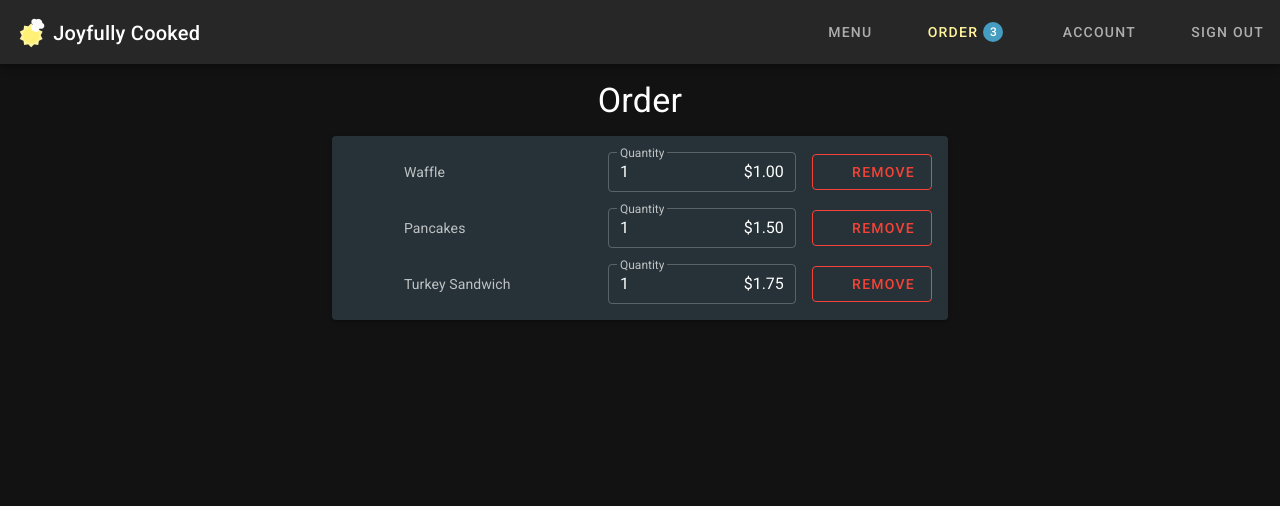
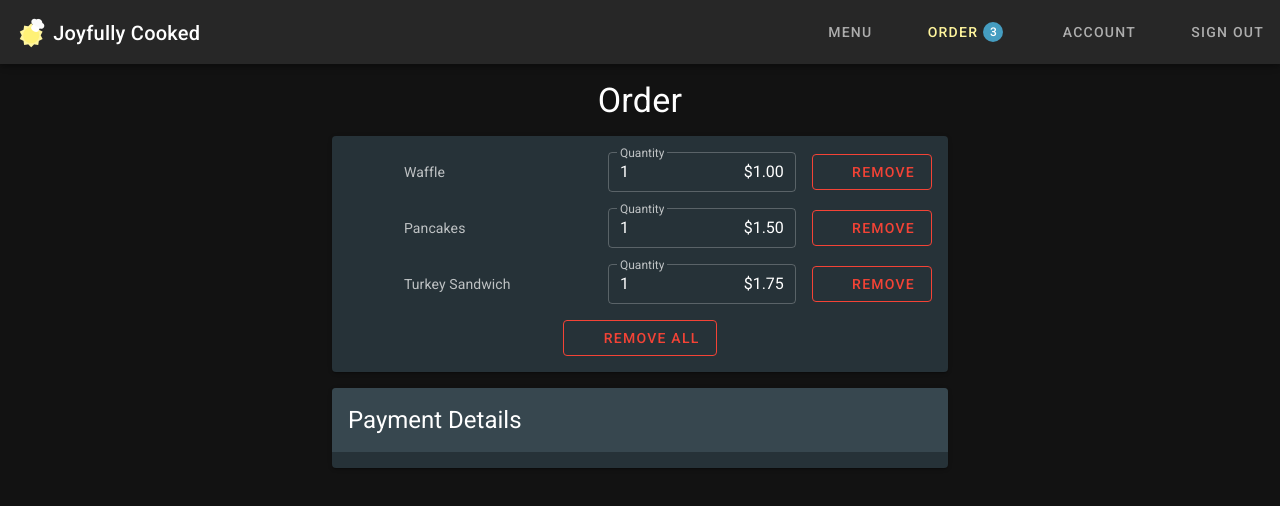
Before and after one commit to wdmatthews/joyfully-cooked, a Nuxt app: page /order in a window 1280 px wide. Shown: the top 506 px of the page. Built offline with nearby package versions, Linux system fonts and the light colour scheme.

Commit message:
Started payment details and added a remove all items from order button

```diff
--- a/pages/order.vue
+++ b/pages/order.vue
@@ -5,19 +5,19 @@
     </h1>
     <v-row
       no-gutters
-      justify="center"
       class="pa-2"
+      style="flex-direction: column;"
     >
       <v-col
         cols="12"
         md="6"
-        class="pa-2"
+        class="mx-auto pa-2"
       >
         <v-card color="blue-grey darken-4">
           <v-card-text class="pa-2">
             <div
-              v-show="items.length === 0"
-              class="pa-2 text-center"
+              v-show="orderIsEmpty"
+              class="pa-2"
             >
               <!-- eslint-disable-next-line vue/singleline-html-element-content-newline -->
               Your order is empty, but you can fill it up at the <nuxt-link to="/menu">menu</nuxt-link>!
@@ -65,9 +65,42 @@
                 class="d-md-none ml-4 text-button"
                 @click="removeItem(item, i)"
               >
-                <v-icon>fas fa-trash</v-icon>
+                <v-icon small>
+                  fas fa-trash
+                </v-icon>
               </v-btn>
             </v-row>
+            <div
+              v-show="!orderIsEmpty"
+              class="text-center my-2"
+            >
+              <v-btn
+                color="error"
+                outlined
+                class="text-button"
+                @click="removeAllItems"
+              >
+                <v-icon left>
+                  fas fa-trash
+                </v-icon>
+                Remove All
+              </v-btn>
+            </div>
+          </v-card-text>
+        </v-card>
+      </v-col>
+      <v-col
+        v-show="!orderIsEmpty"
+        cols="12"
+        md="6"
+        class="mx-auto pa-2"
+      >
+        <v-card color="blue-grey darken-4">
+          <v-card-title class="text-h5 text-center blue-grey darken-3">
+            Payment Details
+          </v-card-title>
+          <v-card-text>
+
           </v-card-text>
         </v-card>
       </v-col>
@@ -105,6 +138,11 @@ export default {
   head: vm => ({
     title: 'Order',
   }),
+  computed: {
+    orderIsEmpty() {
+      return this.items.length === 0
+    },
+  },
   methods: {
     setItemQuantity(item, quantity) {
       item.quantity = quantity
@@ -112,6 +150,9 @@ export default {
     removeItem(item, index) {
       this.items.splice(index, 1)
     },
+    removeAllItems() {
+      this.items = []
+    },
   },
 }
 </script>
```
